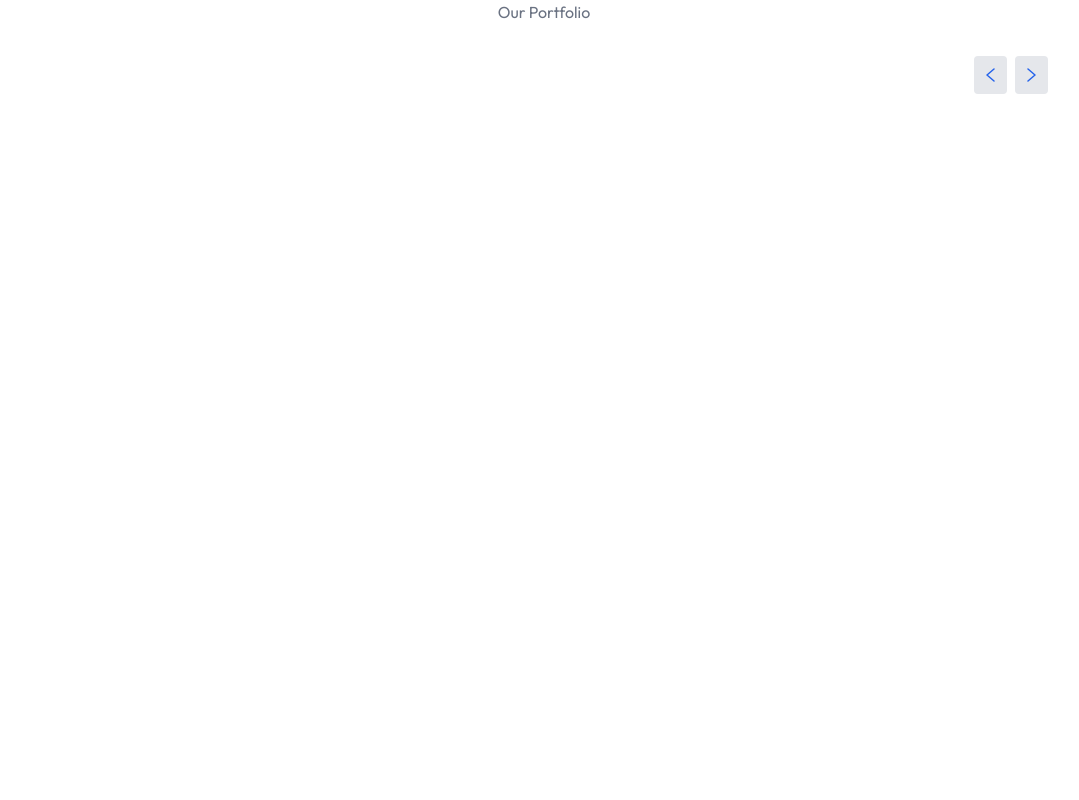
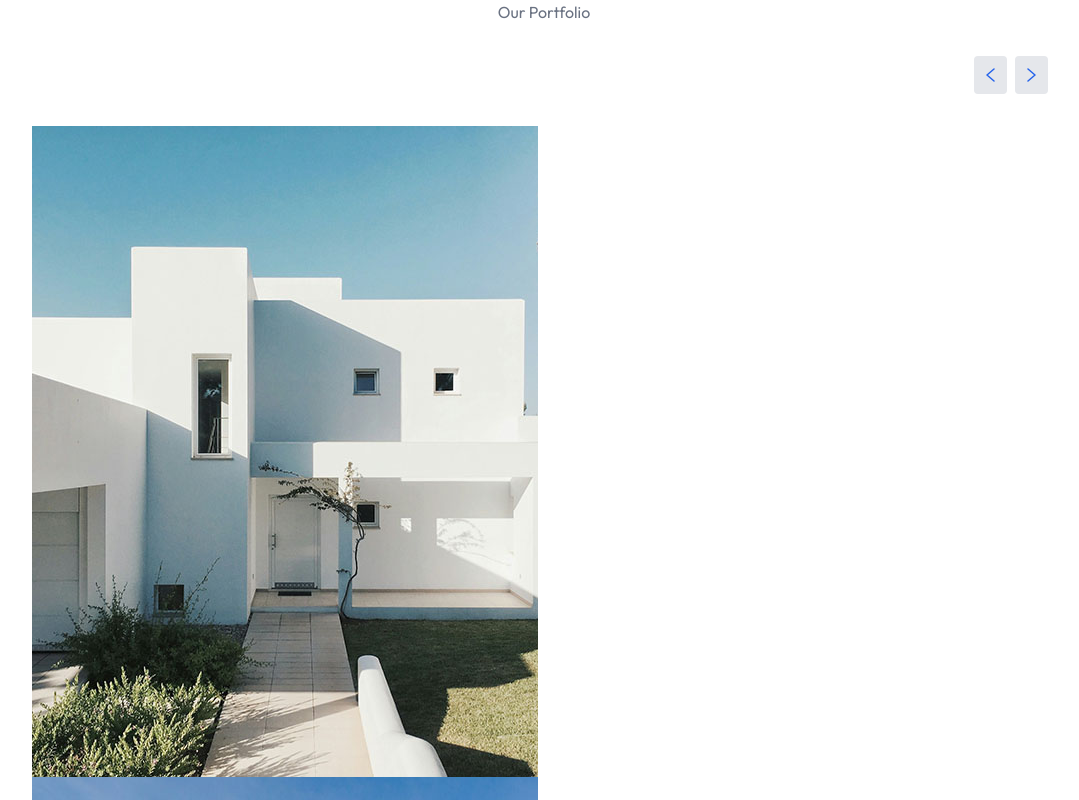
Before and after one commit to suryakiran18239/real-estate, a React (Vite) app: page / in a window 1280 px wide. Shown: the part 1840-2640 px from the top of the page, without its empty margins (96-1175 px from the left). Before the commit the page ends 2062 px from the top, so only its background shows below. Built offline with nearby package versions, Linux system fonts and the light colour scheme.

Commit message:
added slider container in projects component

```diff
--- a/src/components/Projects.jsx
+++ b/src/components/Projects.jsx
@@ -1,5 +1,5 @@
 import React from "react";
-import { assets } from "../assets/assets";
+import { assets, projectsData } from "../assets/assets";
 
 const Projects = () => {
   return (
@@ -24,6 +24,16 @@
           <img src={assets.right_arrow} alt="Next" />
         </button>
       </div>
+      {/* Project slider container */}
+      <div>
+        <div>
+          {projectsData.map((project, index) => (
+            <div key={index}>
+              <img src={project.image} alt={project.title} />
+            </div>
+          ))}
+        </div>
+      </div>
     </div>
   );
 };
```
